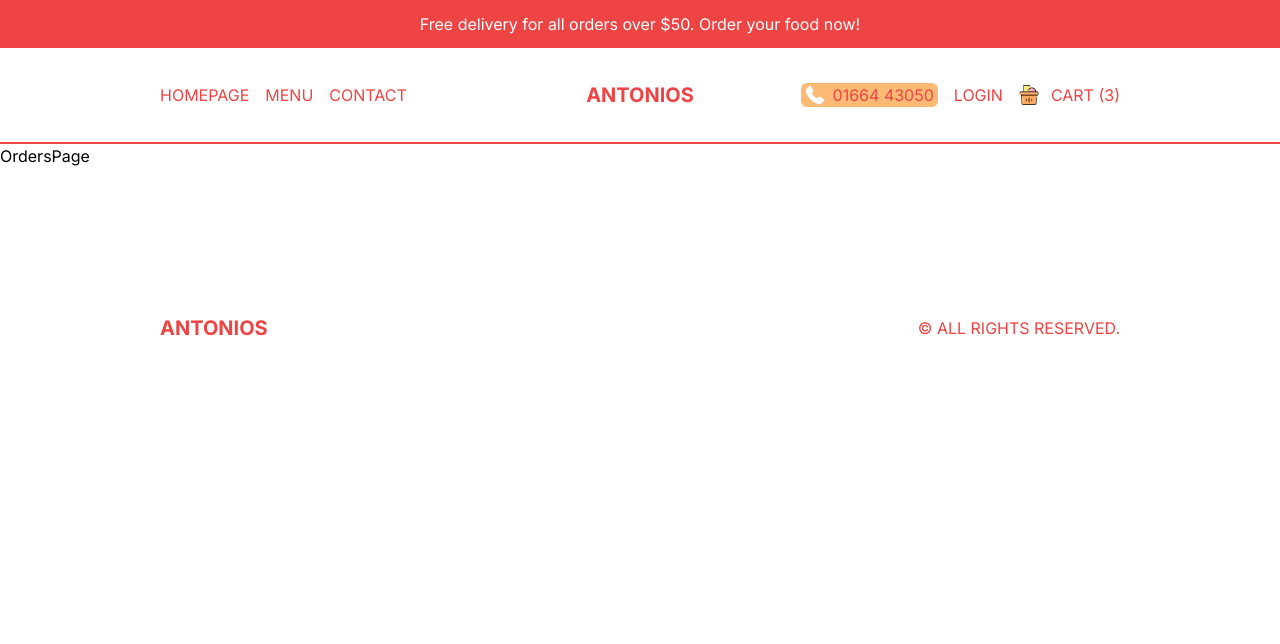
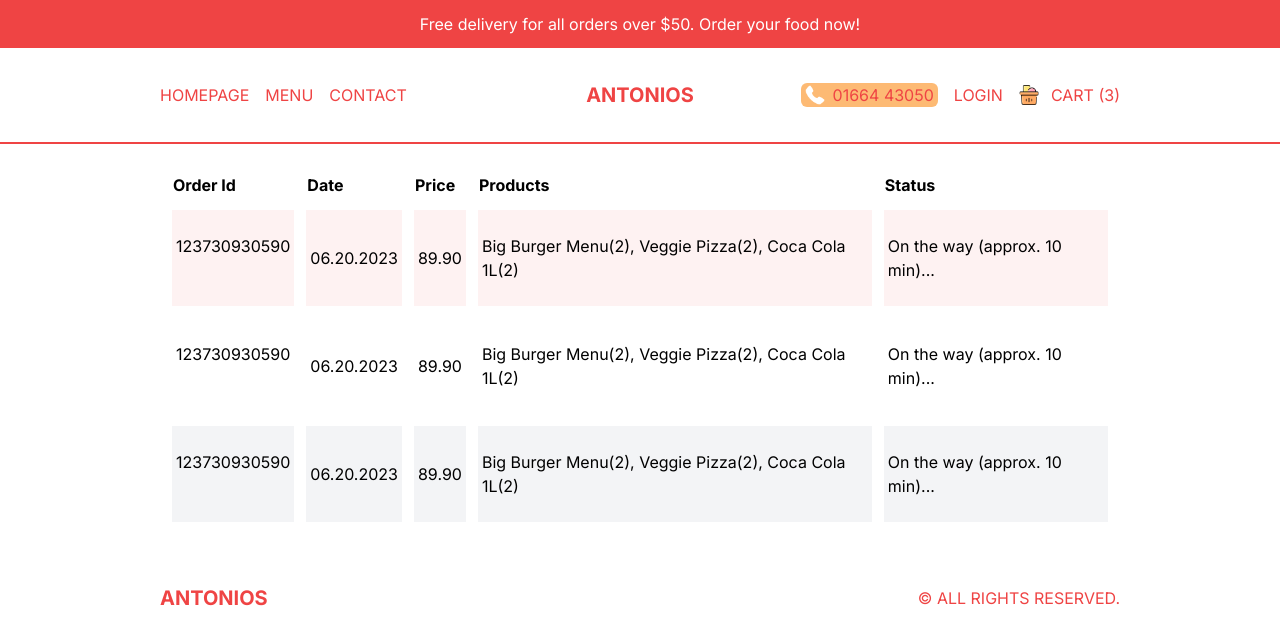
Before and after one commit to Ajaysh73/restaurant, a Next.js app: page /orders in a window 1280 px wide. Shown: the top 644 px of the page. Built offline with nearby package versions, Linux system fonts and the light colour scheme.

Commit message:
Add orders page

```diff
--- a/src/app/orders/page.tsx
+++ b/src/app/orders/page.tsx
@@ -1,7 +1,50 @@
 import React from 'react';
 
 const OrdersPage = () => {
-  return <div>OrdersPage</div>;
+  return (
+    <div className='p-4 lg:px-20 xl:px-40'>
+      <table className=' w-full border-separate border-spacing-3'>
+        <thead>
+          <tr className='text-left'>
+            <th className=' hidden md:block'>Order Id</th>
+            <th>Date</th>
+            <th>Price</th>
+            <th className=' hidden md:block'>Products</th>
+            <th>Status</th>
+          </tr>
+        </thead>
+        <tbody>
+          <tr className=' text-sm md:text-base bg-red-50'>
+            <td className=' hidden md:block py-6 px-1'>123730930590</td>
+            <td className='py-6 px-1'>06.20.2023</td>
+            <td className='py-6 px-1'>89.90</td>
+            <td className=' hidden md:block py-6 px-1'>
+              Big Burger Menu(2), Veggie Pizza(2), Coca Cola 1L(2)
+            </td>
+            <td className='py-6 px-1'>On the way (approx. 10 min)...</td>
+          </tr>
+          <tr className=' text-sm md:text-base odd:bg-gray-100'>
+            <td className=' hidden md:block py-6 px-1'>123730930590</td>
+            <td className='py-6 px-1'>06.20.2023</td>
+            <td className='py-6 px-1'>89.90</td>
+            <td className=' hidden md:block py-6 px-1'>
+              Big Burger Menu(2), Veggie Pizza(2), Coca Cola 1L(2)
+            </td>
+            <td className='py-6 px-1'>On the way (approx. 10 min)...</td>
+          </tr>
+          <tr className=' text-sm md:text-base odd:bg-gray-100'>
+            <td className=' hidden md:block py-6 px-1'>123730930590</td>
+            <td className='py-6 px-1'>06.20.2023</td>
+            <td className='py-6 px-1'>89.90</td>
+            <td className=' hidden md:block py-6 px-1'>
+              Big Burger Menu(2), Veggie Pizza(2), Coca Cola 1L(2)
+            </td>
+            <td className='py-6 px-1'>On the way (approx. 10 min)...</td>
+          </tr>
+        </tbody>
+      </table>
+    </div>
+  );
 };
 
 export default OrdersPage;
--- a/src/components/Footer.tsx
+++ b/src/components/Footer.tsx
@@ -3,7 +3,7 @@
 
 const Footer = () => {
   return (
-    <div className='h-12 md:h-24 p-4 lg:p-20 xl:p-40 text-red-500 flex items-center justify-between'>
+    <div className='h-12 md:h-24 p-4 lg:px-20 xl:px-40 text-red-500 flex items-center justify-between'>
       <Link
         href='/'
         className='font-bold text-xl'>
```
Also changed, not shown: src/components/Offer.tsx (+0 -35 lines).
